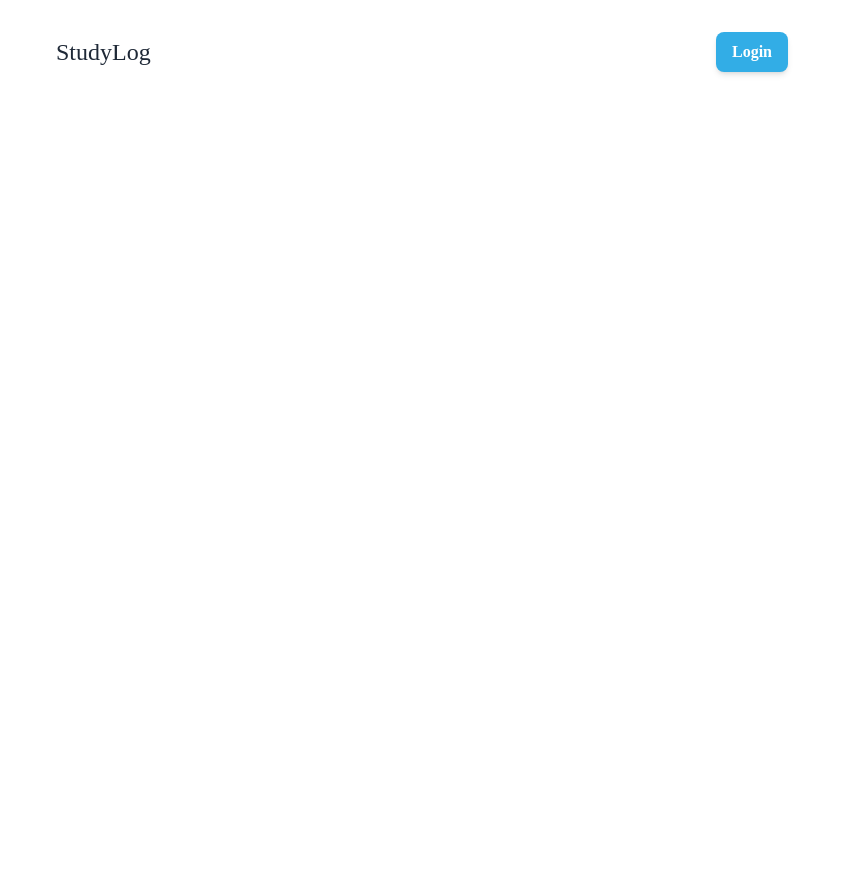
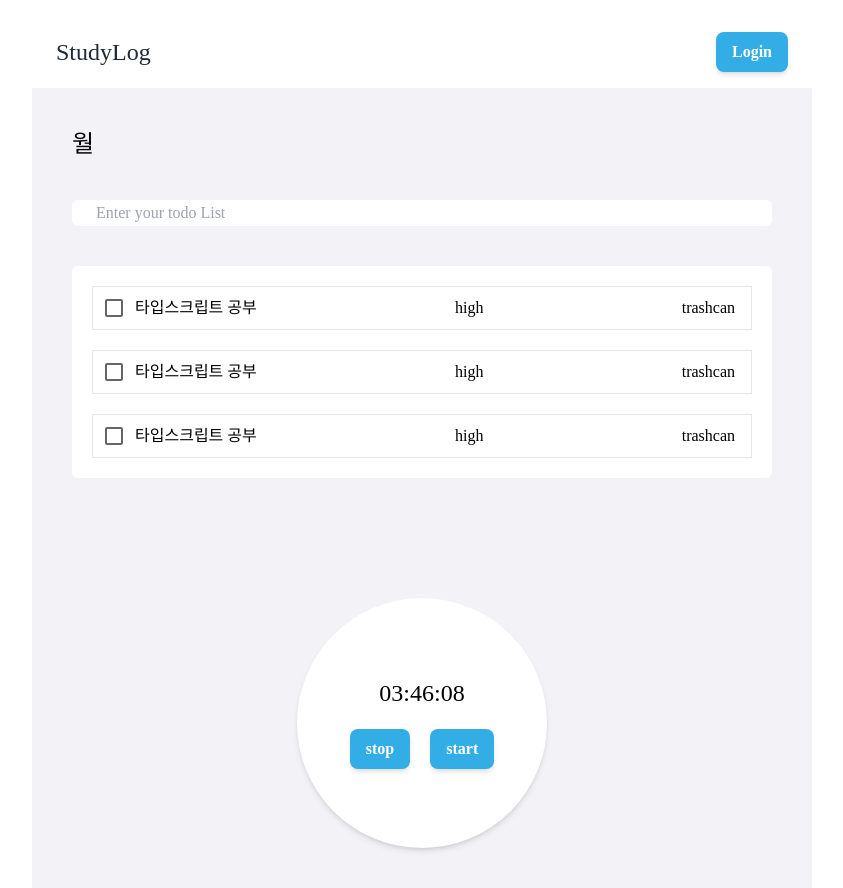
Before and after one commit to Songhyejeong/StudyLog, a React (Vite) app in the folder studylog/: page /todo in a window 1280 px wide. Before the commit this address had no page. Shown: the whole page, without its empty margins (218-1061 px from the left). Before the commit the page ends 800 px from the top, so only its background shows below. Built offline with nearby package versions, Linux system fonts and the light colour scheme; a web font is replaced by a local one.

Commit message:
:lipstick: Feat: todo페이지 UI 퍼블리싱 #1

```diff
--- a/studylog/src/App.tsx
+++ b/studylog/src/App.tsx
@@ -2,6 +2,7 @@ import React from 'react';
 import { BrowserRouter, Routes, Route } from 'react-router-dom';
 import Header from './components/Header/Header';
 import Main from './app/main/Main';
+import Todo from './app/todo/Todo';
 
 const App: React.FC = () => {
   return (
@@ -10,6 +11,7 @@ const App: React.FC = () => {
         <Header />
         <Routes>
           <Route path="/" element={<Main />}></Route>
+          <Route path="todo" element={<Todo />}></Route>
         </Routes>
       </main>
     </BrowserRouter>
--- /dev/null
+++ b/studylog/src/app/todo/Todo.tsx
@@ -0,0 +1,9 @@
+import React from 'react';
+import { mockTodoList } from '../../mockData';
+import SelectedTodo from '../../components/Content/SelectedTodo';
+
+const Todo: React.FC = () => {
+  return <SelectedTodo todo={mockTodoList[0]} />;
+};
+
+export default Todo;
--- a/studylog/src/components/Button/StudyLogButton.tsx
+++ b/studylog/src/components/Button/StudyLogButton.tsx
@@ -12,7 +12,9 @@ const StudyLogButton: React.FC<StudyLogButton> = ({
   return (
     <button
       disabled={disabled}
-      className="py-2 px-4 font-semibold rounded-lg shadow-md text-white bg-primary hover:bg-accent"
+      className={`py-2 px-4 font-semibold rounded-lg shadow-md text-white bg-primary ${
+        disabled ? 'bg-gray-400 cursor-not-allowed' : 'hover:bg-accent'
+      }`}
     >
       {text}
     </button>
--- /dev/null
+++ b/studylog/src/components/CheckBox/CheckBox.tsx
@@ -0,0 +1,28 @@
+import { Control, FieldValues, Path } from 'react-hook-form';
+
+export type CheckboxProps<T extends FieldValues> = {
+  type?: 'check';
+  control: Control<T>;
+  name: Path<T>;
+  isDisabled?: boolean;
+};
+
+const Checkbox = <T extends FieldValues>({
+  name,
+  control,
+  isDisabled = false,
+  type = 'check',
+}: CheckboxProps<T>) => {
+  return (
+    <div className="w-full h-full transition-all bg-indigo-700">
+      <input
+        className="opacity-0"
+        type="checkbox"
+        disabled={isDisabled}
+        {...control.register(name)}
+      />
+    </div>
+  );
+};
+
+export default Checkbox;
--- /dev/null
+++ b/studylog/src/components/Content/SelectedTodo.tsx
@@ -0,0 +1,27 @@
+import React from 'react';
+import { TodoListType } from '../../types';
+import TodoList from './TodoList';
+import Stopwatch from '../Stopwatch/Stopwatch';
+
+interface SelectedTodoProps {
+  todo: TodoListType;
+}
+const SelectedTodo: React.FC<SelectedTodoProps> = ({
+  todo,
+}: SelectedTodoProps) => {
+  return (
+    <main className="w-[780px] flex flex-col gap-10  h-screen bg-background px-10 py-10">
+      <p className="text-2xl">{todo.day}</p>
+      <input
+        placeholder="Enter your todo List"
+        className="w-full h-10 rounded-md px-6"
+      />
+      <TodoList todoList={todo.todoList} />
+      <div className="flex justify-center mt-20">
+        <Stopwatch />
+      </div>
+    </main>
+  );
+};
+
+export default SelectedTodo;
--- /dev/null
+++ b/studylog/src/components/Content/TodoContent.tsx
@@ -0,0 +1,24 @@
+import React from 'react';
+import { TodoContentType } from '../../types';
+import { Checkbox } from '@mui/material';
+
+interface TodoContentProps {
+  todo: TodoContentType;
+}
+
+const TodoContent: React.FC<TodoContentProps> = ({
+  todo,
+}: TodoContentProps) => {
+  return (
+    <div className="flex flex-row items-center justify-between pr-4 border">
+      <div className="flex flex-row items-center">
+        <Checkbox />
+        <p>{todo.todoName}</p>
+      </div>
+      <p>{todo.priority}</p>
+      <div>trashcan</div>
+    </div>
+  );
+};
+
+export default TodoContent;
--- /dev/null
+++ b/studylog/src/components/Content/TodoList.tsx
@@ -0,0 +1,19 @@
+import React from 'react';
+import { TodoContentType } from '../../types';
+import TodoContent from './TodoContent';
+
+interface TodoListProps {
+  todoList: TodoContentType[];
+}
+
+const TodoList: React.FC<TodoListProps> = ({ todoList }: TodoListProps) => {
+  return (
+    <div className="w-full bg-white flex flex-col gap-5 px-5 py-5 rounded-md ">
+      {todoList.map((todo) => (
+        <TodoContent key={todo.id} todo={todo} />
+      ))}
+    </div>
+  );
+};
+
+export default TodoList;
--- a/studylog/src/components/Form/TextFieldFrom.tsx
+++ b/studylog/src/components/Form/TextFieldFrom.tsx
@@ -15,8 +15,8 @@ const TextField = ({
   id,
   register,
   error,
-  isRequired = false,
-  isDisabled = false,
+  isRequired,
+  isDisabled,
   placeholder,
 }: TextFieldFromProps) => {
   return (
--- a/studylog/src/components/Modal/AddWeekModal.tsx
+++ b/studylog/src/components/Modal/AddWeekModal.tsx
@@ -38,10 +38,10 @@ const AddWeekModal: React.FC<AddWeekModalProps> = ({
             placeholder="제목을 입력하세요(예시: 2025년 1월 마지막 주)"
             label="제목"
             error={errors.title?.message}
-            isDisabled={false}
+            isDisabled={isSubmitting}
             isRequired={true}
           />
-          <StudyLogButton disabled={isSubmitting} text="새로운 주 추가 하기" />
+          <StudyLogButton disabled={!isSubmitting} text="새로운 주 추가 하기" />
         </form>
       </div>
     )
--- /dev/null
+++ b/studylog/src/components/Stopwatch/Stopwatch.tsx
@@ -0,0 +1,16 @@
+import React from 'react';
+import StudyLogButton from '../Button/StudyLogButton';
+
+const Stopwatch: React.FC = () => {
+  return (
+    <div className="rounded-full bg-white w-[250px] h-[250px] flex  flex-col gap-5 justify-center items-center shadow-md">
+      <p className="text-2xl">03:46:08</p>
+      <div className="flex flex-row gap-5 ">
+        <StudyLogButton text="stop" />
+        <StudyLogButton text="start" />
+      </div>
+    </div>
+  );
+};
+
+export default Stopwatch;
--- a/studylog/src/mockData.ts
+++ b/studylog/src/mockData.ts
@@ -1,4 +1,5 @@
-import { StudyLogWeekType } from './types';
+import { StudyLogWeekType, TodoListType } from './types';
+
 export const mockStudyLogList: StudyLogWeekType[] = [
   {
     title: '2025년 1월 첫째 주',
@@ -61,3 +62,54 @@ export const mockStudyLogList: StudyLogWeekType[] = [
     ],
   },
 ];
+
+export const mockTodoList: TodoListType[] = [
+  {
+    day: '월',
+    timer: '02:30',
+    todoList: [
+      {
+        id: 1,
+        isChecked: false,
+        todoName: '타입스크립트 공부',
+        priority: 'high',
+      },
+      {
+        id: 2,
+        isChecked: false,
+        todoName: '타입스크립트 공부',
+        priority: 'high',
+      },
+      {
+        id: 3,
+        isChecked: false,
+        todoName: '타입스크립트 공부',
+        priority: 'high',
+      },
+    ],
+  },
+  {
+    day: '화',
+    timer: '01:45',
+    todoList: [
+      {
+        id: 1,
+        isChecked: false,
+        todoName: '타입스크립트 공부',
+        priority: 'high',
+      },
+      {
+        id: 2,
+        isChecked: false,
+        todoName: '타입스크립트 공부',
+        priority: 'high',
+      },
+      {
+        id: 3,
+        isChecked: false,
+        todoName: '타입스크립트 공부',
+        priority: 'high',
+      },
+    ],
+  },
+];
--- a/studylog/src/types/index.tsx
+++ b/studylog/src/types/index.tsx
@@ -8,3 +8,15 @@ export interface StudyLogWeekType {
   title: string;
   studyLogWeek: StudyLogDayType[];
 }
+
+export interface TodoContentType {
+  id: number;
+  isChecked: boolean;
+  todoName: string;
+  priority: string;
+}
+
+export interface TodoListType
+  extends Omit<StudyLogDayType, 'isCatStickerApplied'> {
+  todoList: TodoContentType[];
+}
```
